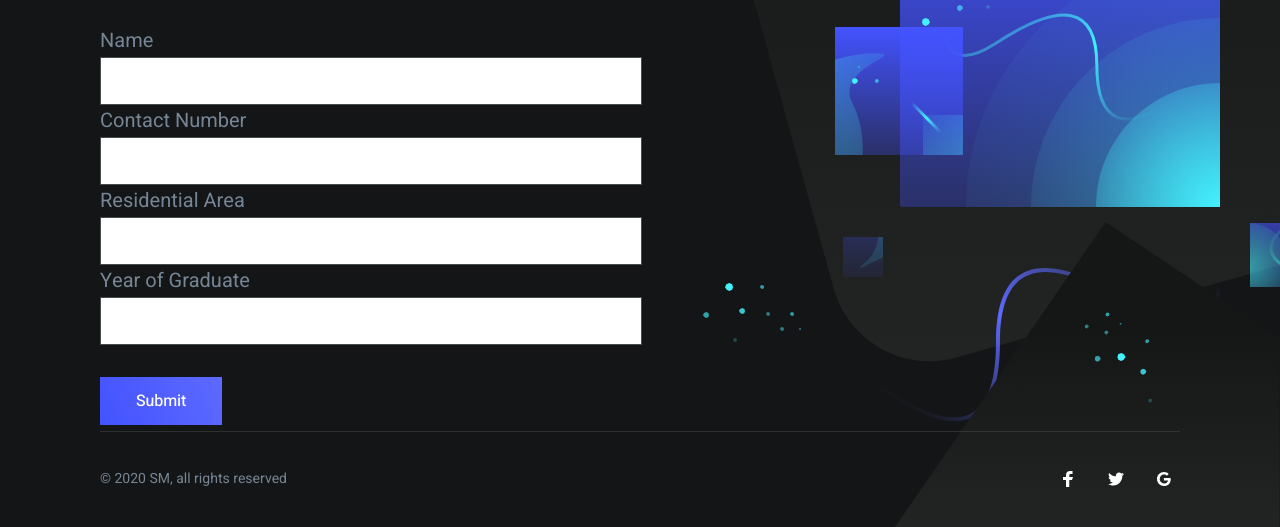
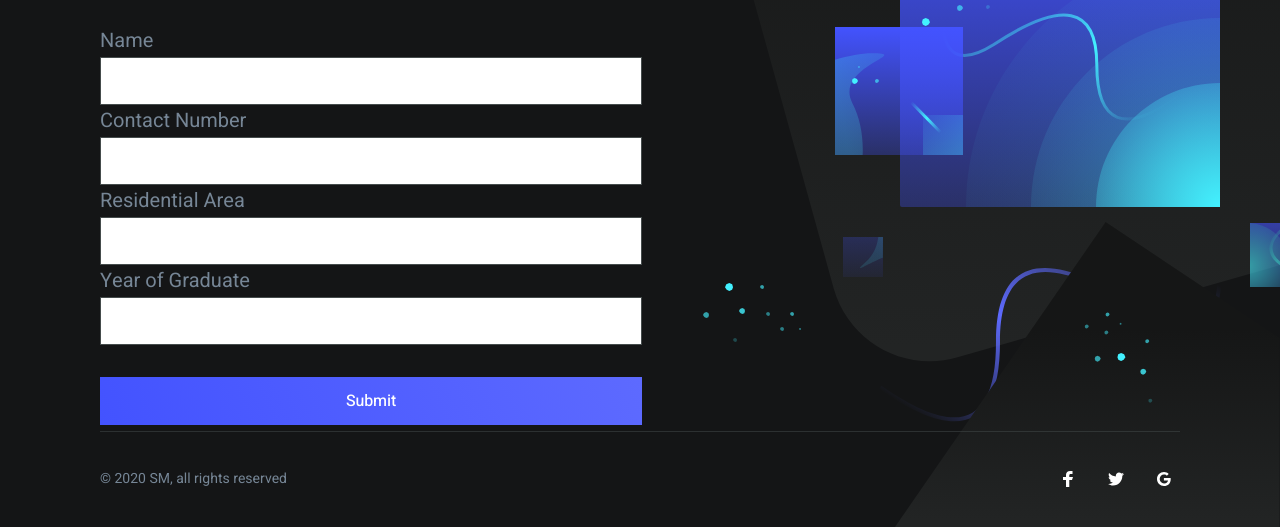
Before and after one commit to B190102B/DMMFinal, a plain HTML site: page index.html in a window 1280 px wide. Shown: the part 273-800 px from the top of the page. Drawn offline with nearby package versions, Linux system fonts and the light colour scheme.

Commit message:
Update index.html

```diff
--- a/index.html
+++ b/index.html
@@ -82,8 +82,8 @@
 											<label for="yearOfGraduateInput">Year of Graduate</label>
 											<input type="number" class="input" id="yearOfGraduateInput" required name="fYear">
 										</div><br>
-										<button id="btnSubmit" type="submit"
-											class="button button-primary button-block">Submit</button>
+										<a id="btnSubmit"
+											class="button button-primary button-block">Submit</a>
 									</form>
 									<div id="inform" style="display: none;">
 										<h5>Faculty Introduction</h5>
```
